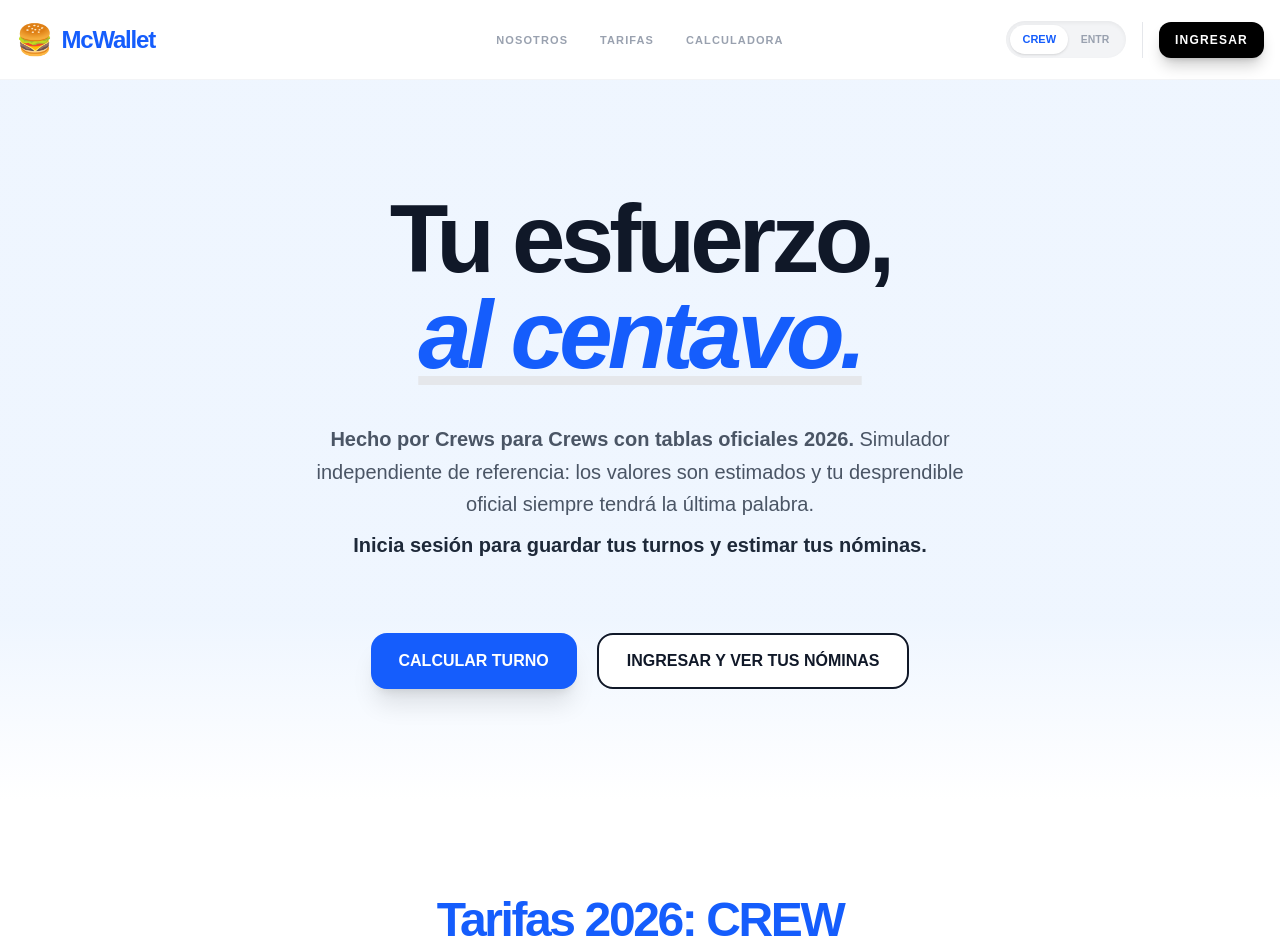
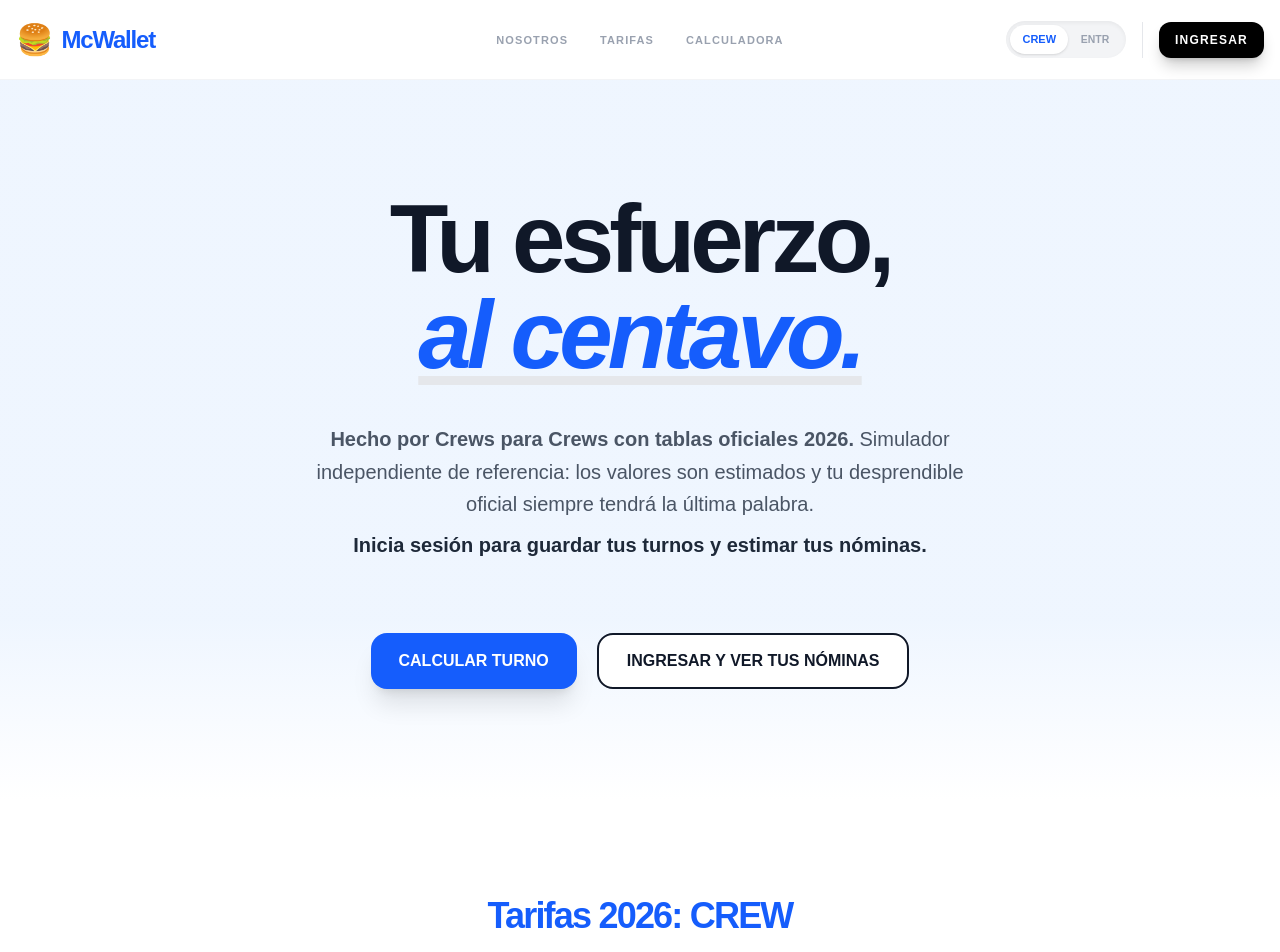
Before and after one commit to JuanRivera24/mc-wallet, a Next.js app: page / in a window 1280 px wide. Shown: the top 952 px of the page. Built offline with nearby package versions, Linux system fonts and the light colour scheme; no server answers.

Commit message:
Change header font size from 5xl to 4xl

```diff
--- a/src/components/RatesSection.tsx
+++ b/src/components/RatesSection.tsx
@@ -10,7 +10,7 @@ export default function RatesSection() {
     <section id="tarifas" className="py-24 bg-white dark:bg-[#0a0a0a] transition-colors duration-500">
       <div className="max-w-6xl mx-auto px-6">
         <div className="text-center mb-16">
-          <h2 className={`text-5xl font-black tracking-tighter mb-4 ${themeColor === 'blue' ? 'text-blue-600 dark:text-blue-400' : 'text-red-600 dark:text-red-400'}`}>
+          <h2 className={`text-4xl font-black tracking-tighter mb-4 ${themeColor === 'blue' ? 'text-blue-600 dark:text-blue-400' : 'text-red-600 dark:text-red-400'}`}>
             Tarifas 2026: {role}
           </h2>
           <p className="text-gray-400 dark:text-gray-500 font-bold uppercase tracking-widest text-[10px]">
```
